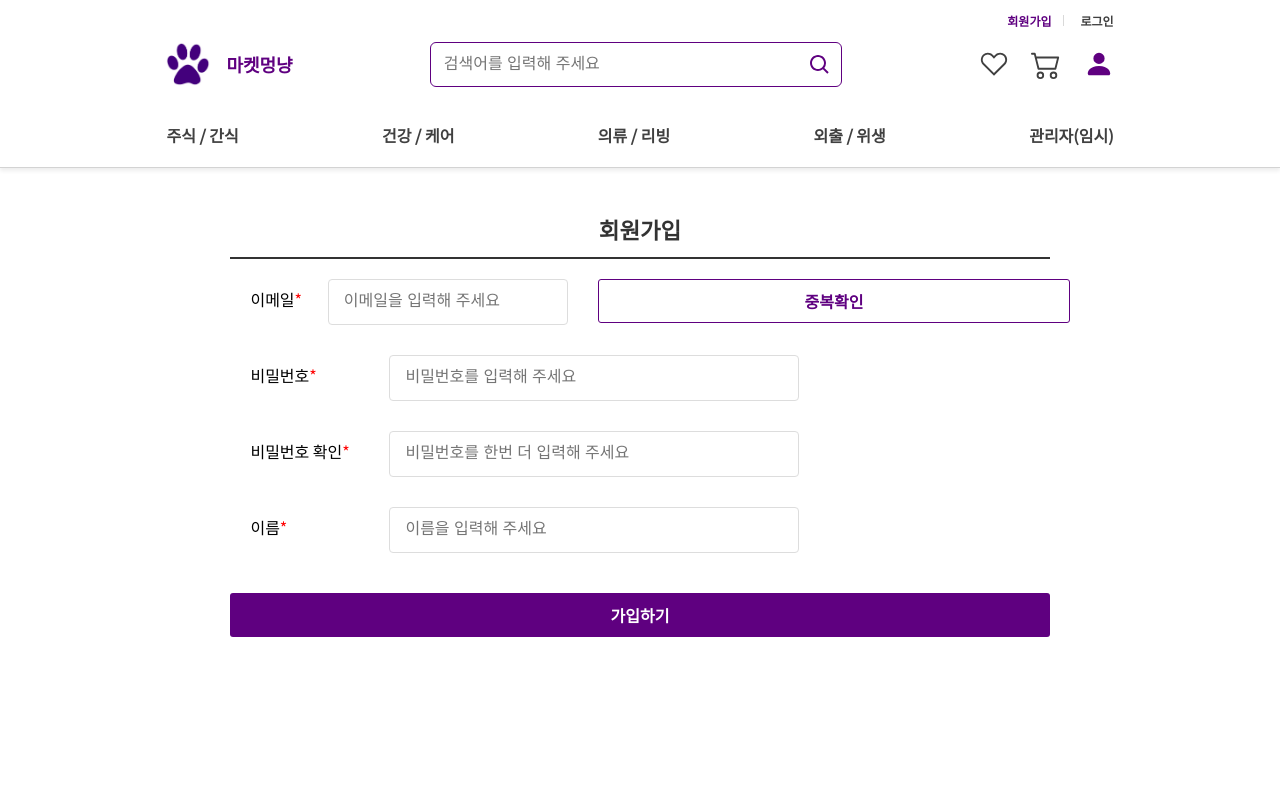
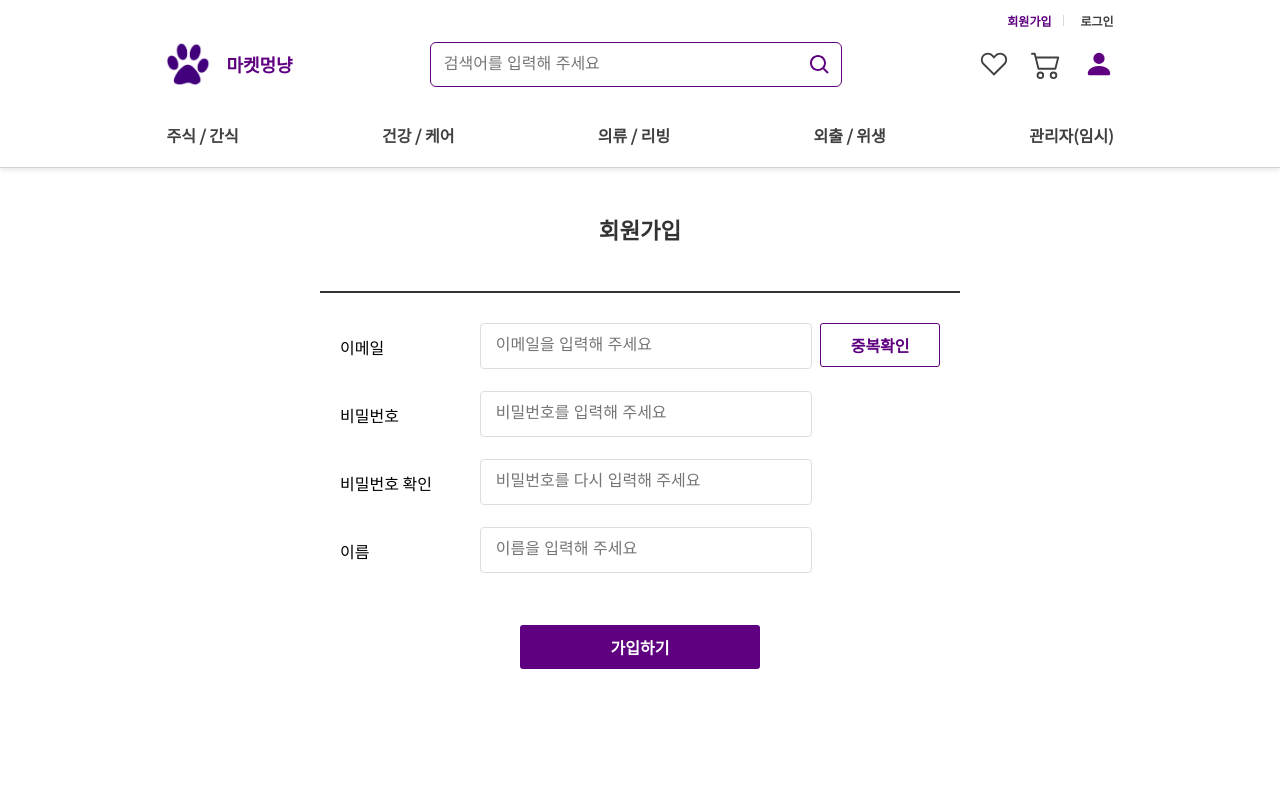
Before and after one commit to Front-end-Components/market-mong-nyang, a React (Create React App) app: page /signup in a window 1280 px wide. Shown: the top 800 px of the page. Built offline with nearby package versions, Linux system fonts and the light colour scheme.

Commit message:
Update Signup page, component

```diff
--- /dev/null
+++ b/src/components/Signup/infoList.jsx
@@ -0,0 +1,22 @@
+import Button from "../Button";
+import style from "./infoList.module.scss";
+
+export const InfoList = ({ label, input, button }) => {
+  return (
+    <section className={style.infoList}>
+      <section className={style.infoList_label}>{label}</section>
+      <section className={style.infoList_input}>
+        <input
+          name={input.name}
+          value={input.value}
+          type={input.type ?? "text"}
+          onChange={input.onChange}
+          placeholder={input.placeholder}
+        />
+      </section>
+      <section className={style.infoList_button}>
+        {button && <Button name={button.name} onClick={button.onClick} />}
+      </section>
+    </section>
+  );
+};
--- /dev/null
+++ b/src/components/Signup/infoList.module.scss
@@ -0,0 +1,31 @@
+.infoList {
+  display: flex;
+  height: 48px;
+  padding: 10px 20px;
+  &_label {
+    width: 140px;
+    align-self: center;
+  }
+  &_input {
+    width: 333px;
+    position: relative;
+    height: 48px;
+    input {
+      width: 100%;
+      height: 46px;
+      padding: 0px 11px 1px 15px;
+      border-radius: 4px;
+      border: 1px solid rgb(221, 221, 221);
+      font-weight: 400;
+      font-size: 16px;
+      line-height: 1.5;
+      color: rgb(51, 51, 51);
+      outline: none;
+      box-sizing: border-box;
+    }
+  }
+  &_button {
+    width: 120px;
+    margin-left: 8px;
+  }
+}
--- a/src/pages/Signup.jsx
+++ b/src/pages/Signup.jsx
@@ -1,4 +1,4 @@
-import MypageHeader from "@/components/MypageHeader";
+import { InfoList } from "@/components/Signup/infoList";
 import React, { useState } from "react";
 import { signup } from "../api/requests";
 import Button from "../components/Button";
@@ -12,7 +12,7 @@ export default function Signup() {
   });
 
   const { email, password, displayName } = inputs;
-  const onChange = (event) => {
+  const handleInfoInputs = (event) => {
     const { value, name } = event.target;
     setInputs({
       ...inputs,
@@ -21,7 +21,7 @@ export default function Signup() {
   };
 
   const [checkPassword, setCheckPassword] = useState("");
-  const onCheckPassword = (event) => {
+  const handlePasswordCheckInput = (event) => {
     setCheckPassword(event.currentTarget.value);
   };
 
@@ -46,65 +46,54 @@ export default function Signup() {
   return (
     <div className={style.signup}>
       <div className={style.header}>
-        <MypageHeader name={"회원가입"} />
+        <h1>회원가입</h1>
       </div>
       <form className={style.form}>
-        <div className={style.div}>
-          <label htmlFor="email" className={style.label}>
-            이메일<span className={style.span}>*</span>
-          </label>
-          <input
-            name="email"
-            type="email"
-            value={email}
-            className={style.input}
-            placeholder="이메일을 입력해 주세요"
-            onChange={onChange}
-          />
-          <Button name="중복확인" />
-        </div>
-        <div className={style.div}>
-          <label htmlFor="password" className={style.label}>
-            비밀번호<span className={style.span}>*</span>
-          </label>
-          <input
-            name="password"
-            type="password"
-            value={password}
-            className={style.input}
-            placeholder="비밀번호를 입력해 주세요"
-            onChange={onChange}
-          />
-        </div>
-        <div className={style.div}>
-          <label htmlFor="password-check" className={style.label}>
-            비밀번호 확인<span className={style.span}>*</span>
-          </label>
-          <input
-            name="checkPassword"
-            type="password"
-            value={checkPassword}
-            className={style.input}
-            placeholder="비밀번호를 한번 더 입력해 주세요"
-            onChange={onCheckPassword}
-          />
-        </div>
-        <div className={style.div}>
-          <label htmlFor="name" className={style.label}>
-            이름<span className={style.span}>*</span>
-          </label>
-          <input
-            name="displayName"
-            type="text"
-            value={displayName}
-            className={style.input}
-            placeholder="이름을 입력해 주세요"
-            onChange={onChange}
-          />
-        </div>
-        <div className={style.btn}>
+        <InfoList
+          label={"이메일"}
+          input={{
+            name: "email",
+            value: inputs.email,
+            onChange: handleInfoInputs,
+            placeholder: "이메일을 입력해 주세요",
+          }}
+          button={{
+            name: "중복확인",
+            onClick: () => {},
+          }}
+        />
+        <InfoList
+          label={"비밀번호"}
+          input={{
+            name: "password",
+            value: inputs.password,
+            type: "password",
+            onChange: handleInfoInputs,
+            placeholder: "비밀번호를 입력해 주세요",
+          }}
+        />
+        <InfoList
+          label={"비밀번호 확인"}
+          input={{
+            name: "checkPassword",
+            value: checkPassword,
+            type: "password",
+            onChange: handlePasswordCheckInput,
+            placeholder: "비밀번호를 다시 입력해 주세요",
+          }}
+        />
+        <InfoList
+          label={"이름"}
+          input={{
+            name: "displayName",
+            value: inputs.displayName,
+            onChange: handleInfoInputs,
+            placeholder: "이름을 입력해 주세요",
+          }}
+        />
+        <section className={style.btn}>
           <Button name="가입하기" onClick={onSubmit} isPurple={true} />
-        </div>
+        </section>
       </form>
     </div>
   );
--- a/src/pages/Signup.module.scss
+++ b/src/pages/Signup.module.scss
@@ -1,48 +1,25 @@
 .signup {
   padding-top: 50px;
   box-sizing: border-box;
-  width: 64vw;
+  width: 640px;
   min-height: 80vh;
   height: auto;
+  display: flex;
+  flex-direction: column;
 
   .header {
     text-align: center;
+    margin-bottom: 20px;
+    border-bottom: 2px solid rgb(51, 51, 51);
+    padding-bottom: 50px;
+    h1 {
+      font-size: 1.4rem;
+      font-weight: 800;
+      color: rgb(51, 51, 51);
+    }
   }
 
-  .div {
-    display: inline-flex;
-    width: 100%;
-    padding: 10px 20px;
-    margin-top: 10px;
-
-    .input {
-      width: 50%;
-      height: 46px;
-      padding: 0px 11px 1px 15px;
-      margin-right: 30px;
-      border-radius: 4px;
-      border: 1px solid rgb(221, 221, 221);
-      font-weight: 400;
-      font-size: 16px;
-      line-height: 1.5;
-      color: rgb(51, 51, 51);
-      outline: none;
-      box-sizing: border-box;
-    }
-
-    .label {
-      width: 139px;
-      padding-top: 12px;
-
-      .span {
-        color: red;
-      }
-    }
-  }
   .btn {
-    display: flex;
-    justify-content: center;
-    align-items: center;
-    margin-top: 30px;
+    padding: 40px 200px;
   }
 }
```
